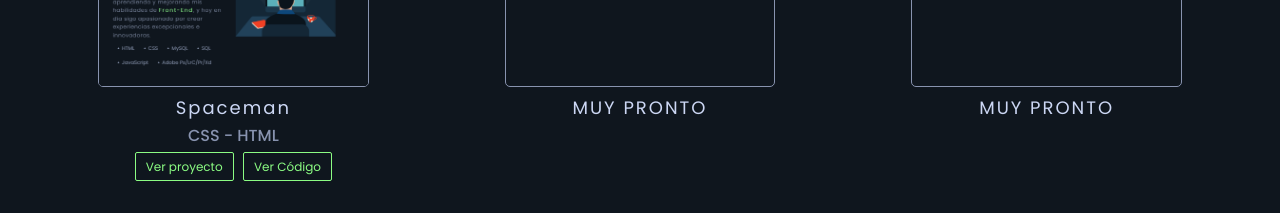
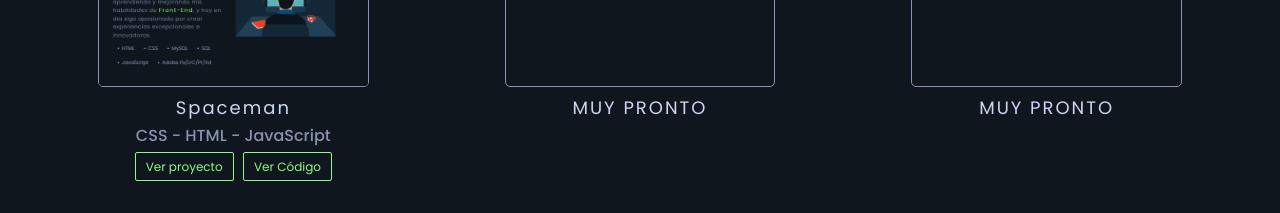
Before and after one commit to SpacemanIsaac/SpacemanIsaac.github.io, a plain HTML site: page index.html in a window 1280 px wide. Shown: the part 2060-2273 px from the top of the page. Drawn offline with Linux system fonts and the light colour scheme.

Commit message:
Update index.html

```diff
--- a/index.html
+++ b/index.html
@@ -91,7 +91,7 @@
                         <div class="grid-item">
                             <img src="assets/images/proyectos/p1.png" alt="">
                             <p>Spaceman</p>
-                            <h2>CSS - HTML</h2>
+                            <h2>CSS - HTML - JavaScript</h2>
                             <a href="https://spacemanisaac.github.io/" target="_blank" class="btn-ver">Ver proyecto</a>
                             <a href="https://github.com/SpacemanIsaac/SpacemanIsaac.github.io" target="_blank" class="btn-codigo">Ver Código</a>
                         </div>
```
